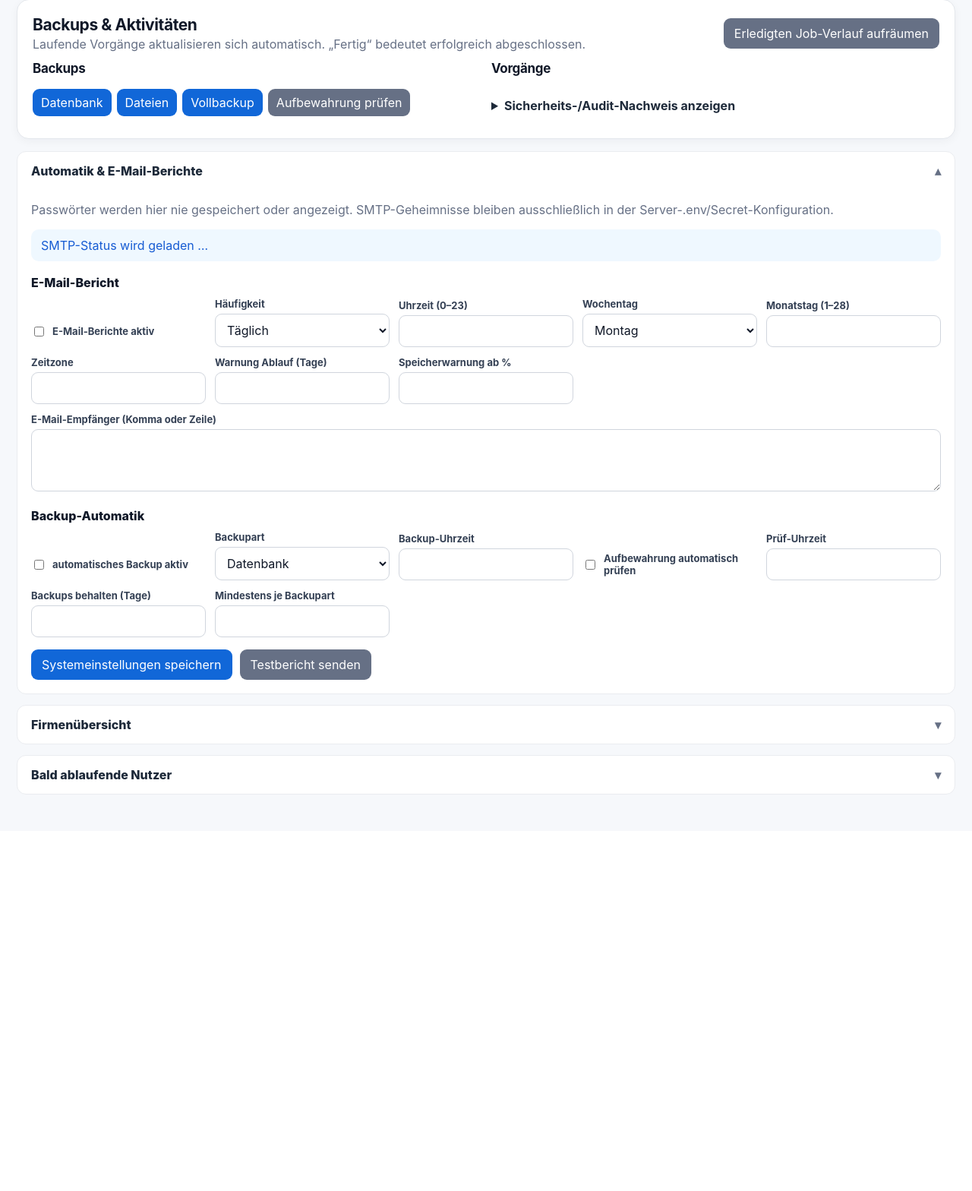
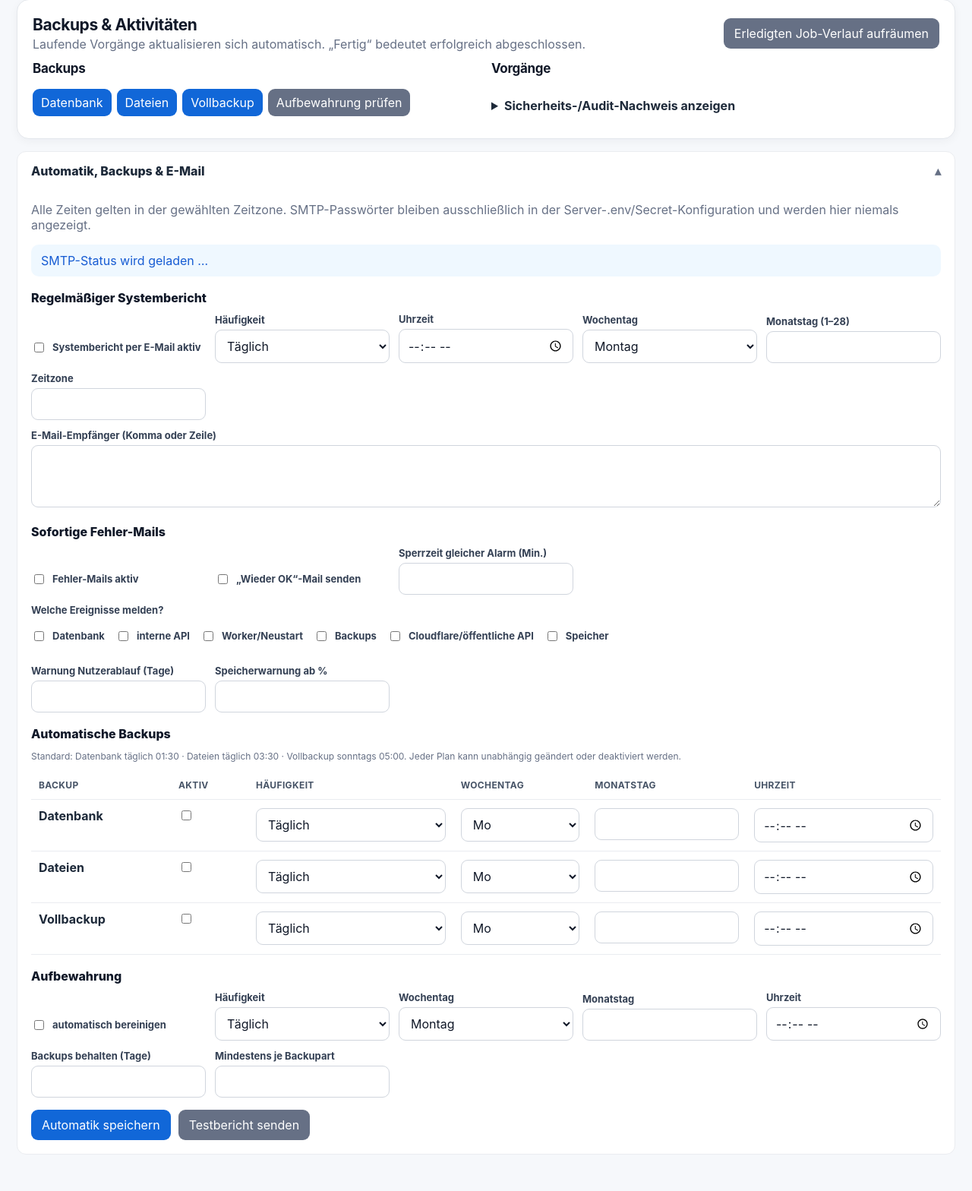
Before and after one commit to jensmeier/TB-Helfer-2.0, a Python web app: template server/templates/v1_system_status.html in a window 1280 px wide, after a click that opens the changed part. Shown: the part 647-2215 px from the top of the page at 76% size. Before the commit the page ends 1693 px from the top, so only its background shows below. Run offline with Jinja, Linux system fonts and the light colour scheme; the template is opened without the code that fills it, so the values that code supplies are empty.

Commit message:
Systemstatus für Monitor, Backups und E-Mail neu ordnen

```diff
--- a/server/templates/v1_system_status.html
+++ b/server/templates/v1_system_status.html
@@ -101,50 +101,73 @@
 </div>
 
 <details class="panel">
-  <summary>Automatik &amp; E-Mail-Berichte</summary>
+  <summary>Automatik, Backups &amp; E-Mail</summary>
   <div class="panel-body">
-    <p class="muted">Passwörter werden hier nie gespeichert oder angezeigt. SMTP-Geheimnisse bleiben ausschließlich in der Server-.env/Secret-Konfiguration.</p>
+    <p class="muted">Alle Zeiten gelten in der gewählten Zeitzone. SMTP-Passwörter bleiben ausschließlich in der Server-.env/Secret-Konfiguration und werden hier niemals angezeigt.</p>
     <div id="smtpState" class="notice info">SMTP-Status wird geladen …</div>
-    <div class="section-title">E-Mail-Bericht</div>
+
+    <div class="section-title">Regelmäßiger Systembericht</div>
     <div class="form-grid">
-      <div class="inline-check"><input id="emailEnabled" type="checkbox"><label for="emailEnabled">E-Mail-Berichte aktiv</label></div>
+      <div class="inline-check"><input id="emailEnabled" type="checkbox"><label for="emailEnabled">Systembericht per E-Mail aktiv</label></div>
       <div><label for="emailFrequency">Häufigkeit</label><select id="emailFrequency"><option value="DAILY">Täglich</option><option value="WEEKLY">Wöchentlich</option><option value="MONTHLY">Monatlich</option></select></div>
-      <div><label for="emailHour">Uhrzeit (0–23)</label><input id="emailHour" type="number" min="0" max="23"></div>
+      <div><label for="emailTime">Uhrzeit</label><input id="emailTime" type="time"></div>
       <div><label for="emailWeekday">Wochentag</label><select id="emailWeekday"><option value="0">Montag</option><option value="1">Dienstag</option><option value="2">Mittwoch</option><option value="3">Donnerstag</option><option value="4">Freitag</option><option value="5">Samstag</option><option value="6">Sonntag</option></select></div>
       <div><label for="emailMonthday">Monatstag (1–28)</label><input id="emailMonthday" type="number" min="1" max="28"></div>
       <div><label for="timezone">Zeitzone</label><input id="timezone" type="text" maxlength="100"></div>
-      <div><label for="expiryWarning">Warnung Ablauf (Tage)</label><input id="expiryWarning" type="number" min="1" max="365"></div>
-      <div><label for="storageWarning">Speicherwarnung ab %</label><input id="storageWarning" type="number" min="50" max="99.9" step="0.1"></div>
       <div class="wide"><label for="emailRecipients">E-Mail-Empfänger (Komma oder Zeile)</label><textarea id="emailRecipients" rows="3" maxlength="4000"></textarea></div>
     </div>
-    <div class="section-title">Backup-Automatik</div>
+
+    <div class="section-title">Sofortige Fehler-Mails</div>
     <div class="form-grid">
-      <div class="inline-check"><input id="autoBackup" type="checkbox"><label for="autoBackup">automatisches Backup aktiv</label></div>
-      <div><label for="backupKind">Backupart</label><select id="backupKind"><option value="DATABASE">Datenbank</option><option value="FILES">Dateien</option><option value="FULL">Vollbackup</option></select></div>
-      <div><label for="backupHour">Backup-Uhrzeit</label><input id="backupHour" type="number" min="0" max="23"></div>
-      <div class="inline-check"><input id="autoRetention" type="checkbox"><label for="autoRetention">Aufbewahrung automatisch prüfen</label></div>
-      <div><label for="retentionHour">Prüf-Uhrzeit</label><input id="retentionHour" type="number" min="0" max="23"></div>
+      <div class="inline-check"><input id="alertEmailEnabled" type="checkbox"><label for="alertEmailEnabled">Fehler-Mails aktiv</label></div>
+      <div class="inline-check"><input id="alertRecoveryEnabled" type="checkbox"><label for="alertRecoveryEnabled">„Wieder OK“-Mail senden</label></div>
+      <div><label for="alertCooldown">Sperrzeit gleicher Alarm (Min.)</label><input id="alertCooldown" type="number" min="5" max="1440"></div>
+      <div class="wide">
+        <label>Welche Ereignisse melden?</label>
+        <div class="actions" style="gap:14px;flex-wrap:wrap">
+          <label class="inline-check"><input id="alertDatabase" type="checkbox"> Datenbank</label>
+          <label class="inline-check"><input id="alertInternalApi" type="checkbox"> interne API</label>
+          <label class="inline-check"><input id="alertWorker" type="checkbox"> Worker/Neustart</label>
+          <label class="inline-check"><input id="alertBackup" type="checkbox"> Backups</label>
+          <label class="inline-check"><input id="alertPublicApi" type="checkbox"> Cloudflare/öffentliche API</label>
+          <label class="inline-check"><input id="alertStorage" type="checkbox"> Speicher</label>
+        </div>
+      </div>
+      <div><label for="expiryWarning">Warnung Nutzerablauf (Tage)</label><input id="expiryWarning" type="number" min="1" max="365"></div>
+      <div><label for="storageWarning">Speicherwarnung ab %</label><input id="storageWarning" type="number" min="50" max="99.9" step="0.1"></div>
+    </div>
+
+    <div class="section-title">Automatische Backups</div>
+    <p class="small">Standard: Datenbank täglich 01:30 · Dateien täglich 03:30 · Vollbackup sonntags 05:00. Jeder Plan kann unabhängig geändert oder deaktiviert werden.</p>
+    <div class="scroll">
+      <table>
+        <thead><tr><th>Backup</th><th>Aktiv</th><th>Häufigkeit</th><th>Wochentag</th><th>Monatstag</th><th>Uhrzeit</th></tr></thead>
+        <tbody>
+          <tr><td><b>Datenbank</b></td><td><input id="dbEnabled" type="checkbox"></td><td><select id="dbFrequency"><option value="DAILY">Täglich</option><option value="WEEKLY">Wöchentlich</option><option value="MONTHLY">Monatlich</option></select></td><td><select id="dbWeekday"><option value="0">Mo</option><option value="1">Di</option><option value="2">Mi</option><option value="3">Do</option><option value="4">Fr</option><option value="5">Sa</option><option value="6">So</option></select></td><td><input id="dbMonthday" type="number" min="1" max="28"></td><td><input id="dbTime" type="time"></td></tr>
+          <tr><td><b>Dateien</b></td><td><input id="filesEnabled" type="checkbox"></td><td><select id="filesFrequency"><option value="DAILY">Täglich</option><option value="WEEKLY">Wöchentlich</option><option value="MONTHLY">Monatlich</option></select></td><td><select id="filesWeekday"><option value="0">Mo</option><option value="1">Di</option><option value="2">Mi</option><option value="3">Do</option><option value="4">Fr</option><option value="5">Sa</option><option value="6">So</option></select></td><td><input id="filesMonthday" type="number" min="1" max="28"></td><td><input id="filesTime" type="time"></td></tr>
+          <tr><td><b>Vollbackup</b></td><td><input id="fullEnabled" type="checkbox"></td><td><select id="fullFrequency"><option value="DAILY">Täglich</option><option value="WEEKLY">Wöchentlich</option><option value="MONTHLY">Monatlich</option></select></td><td><select id="fullWeekday"><option value="0">Mo</option><option value="1">Di</option><option value="2">Mi</option><option value="3">Do</option><option value="4">Fr</option><option value="5">Sa</option><option value="6">So</option></select></td><td><input id="fullMonthday" type="number" min="1" max="28"></td><td><input id="fullTime" type="time"></td></tr>
+        </tbody>
+      </table>
+    </div>
+
+    <div class="section-title">Aufbewahrung</div>
+    <div class="form-grid">
+      <div class="inline-check"><input id="retentionEnabled" type="checkbox"><label for="retentionEnabled">automatisch bereinigen</label></div>
+      <div><label for="retentionFrequency">Häufigkeit</label><select id="retentionFrequency"><option value="DAILY">Täglich</option><option value="WEEKLY">Wöchentlich</option><option value="MONTHLY">Monatlich</option></select></div>
+      <div><label for="retentionWeekday">Wochentag</label><select id="retentionWeekday"><option value="0">Montag</option><option value="1">Dienstag</option><option value="2">Mittwoch</option><option value="3">Donnerstag</option><option value="4">Freitag</option><option value="5">Samstag</option><option value="6">Sonntag</option></select></div>
+      <div><label for="retentionMonthday">Monatstag</label><input id="retentionMonthday" type="number" min="1" max="28"></div>
+      <div><label for="retentionTime">Uhrzeit</label><input id="retentionTime" type="time"></div>
       <div><label for="retentionDays">Backups behalten (Tage)</label><input id="retentionDays" type="number" min="1" max="3650"></div>
       <div><label for="retentionMin">Mindestens je Backupart</label><input id="retentionMin" type="number" min="1" max="50"></div>
     </div>
+
     <div class="actions" style="margin-top:16px">
-      <button id="saveAutomation" type="button">Systemeinstellungen speichern</button>
+      <button id="saveAutomation" type="button">Automatik speichern</button>
       <button id="testEmail" class="secondary" type="button">Testbericht senden</button>
     </div>
   </div>
 </details>
 
-<details class="panel">
-  <summary>Firmenübersicht</summary>
-  <div class="panel-body">
-    <div class="scroll"><table><thead><tr><th>Firma</th><th>Nutzer</th><th>aktive Geräte</th><th>Baustellen</th><th>Dateien</th><th>Dateigröße</th></tr></thead><tbody id="companies"></tbody></table></div>
-  </div>
-</details>
-
-<details class="panel">
-  <summary>Bald ablaufende Nutzer</summary>
-  <div class="panel-body"><div id="expiringUsers"></div></div>
-</details>
 {% endblock %}
 {% block scripts %}
 <script>
@@ -162,13 +185,17 @@ function val(id,value){document.getElementById(id).value=value??'';}
 function checked(id,value){document.getElementById(id).checked=!!value;}
 function numberValue(id){return Number(document.getElementById(id).value);}
 function recipientsValue(){return document.getElementById('emailRecipients').value.split(/[\n,;]+/).map(v=>v.trim()).filter(Boolean);}
+function setTime(id,hour,minute){document.getElementById(id).value=String(Number(hour||0)).padStart(2,'0')+':'+String(Number(minute||0)).padStart(2,'0');}
+function timeParts(id){const raw=document.getElementById(id).value||'00:00',p=raw.split(':');return {hour:Number(p[0]||0),minute:Number(p[1]||0)};}
+function fillSchedule(prefix,s){const x=s||{};checked(prefix+'Enabled',x.enabled);val(prefix+'Frequency',x.frequency||'DAILY');val(prefix+'Weekday',x.weekday??6);val(prefix+'Monthday',x.monthday??1);setTime(prefix+'Time',x.hour??0,x.minute??0);}
+function scheduleValue(prefix){const t=timeParts(prefix+'Time');return {enabled:document.getElementById(prefix+'Enabled').checked,frequency:document.getElementById(prefix+'Frequency').value,hour:t.hour,minute:t.minute,weekday:numberValue(prefix+'Weekday'),monthday:numberValue(prefix+'Monthday')};}
 function backupKindLabel(kind){return ({DATABASE:'Datenbank-Backup',FILES:'Datei-Backup',FULL:'Vollbackup',RESTORE_TEST:'Restore-Test',RESTORE_TARGET:'Restore ins getrennte Ziel'})[kind]||kind;}
 function backupStatusLabel(status){return ({OK:'OK',FAILED:'Fehlgeschlagen',RUNNING:'Läuft',PURGED:'Bereinigt'})[status]||status;}
 function statusClass(status){return status==='FAILED'?'bad':status==='DONE'?'good':status==='RUNNING'?'running':'';}
 function pollAgain(active){clearTimeout(pollTimer);pollTimer=setTimeout(function(){load(false);},active?1500:8000);}
 
 function monitorStatusLabel(status){
-  return ({OK:'OK',WARN:'Warnung',ERROR:'Fehler',SKIP:'nicht konfiguriert',UNKNOWN:'unbekannt'})[String(status||'UNKNOWN').toUpperCase()]||String(status||'unbekannt');
+  return ({OK:'OK',WARN:'Warnung',ERROR:'Fehler',SKIP:'nicht verfügbar',UNKNOWN:'unbekannt'})[String(status||'UNKNOWN').toUpperCase()]||String(status||'unbekannt');
 }
 function monitorBox(label,check,value){
   const x=check||{},s=String(x.status||'UNKNOWN').toUpperCase(),cls=s==='ERROR'?'error':s==='WARN'?'warn':s==='OK'?'ok':'';
@@ -185,19 +212,27 @@ function renderMonitor(mon){
   const overall=String(mon.overall||'UNKNOWN').toUpperCase(),ch=mon.checks||{},ev=mon.events_24h||{};
   const stateClass=overall==='ERROR'?'status-bad':overall==='WARN'?'status-warn':'status-good';
   state.innerHTML='<span class="'+stateClass+'">● '+esc(monitorStatusLabel(overall))+'</span><span> · '+esc(dt(mon.updated_at))+'</span>';
-  const db=ch.database||{},api=ch.api||{},pub=ch.public||{},worker=ch.worker||{},io=ch.io||{},mem=ch.memory||{};
+  const db=ch.database||{},api=ch.api||{},pub=ch.public||{},worker=ch.worker||{},backup=ch.backup||{},storage=ch.storage||{},io=ch.io||{},mem=ch.memory||{},cur=mon.current||{};
   summary.innerHTML=[
     monitorBox('Datenbank',db,monitorStatusLabel(db.status)+(db.latency_ms!=null?' · '+db.latency_ms+' ms':'')),
     monitorBox('Interne API',api,monitorStatusLabel(api.status)+(api.latency_ms!=null?' · '+api.latency_ms+' ms':'')),
     monitorBox('Worker',worker,monitorStatusLabel(worker.status)+(worker.age_seconds!=null?' · '+worker.age_seconds+' s':'')),
+    monitorBox('Backups',backup,monitorStatusLabel(backup.status)),
+    monitorBox('Datenspeicher',storage,monitorStatusLabel(storage.status)+(storage.percent_used!=null?' · '+storage.percent_used+' %':'')),
     monitorBox('I/O-Druck',io,monitorStatusLabel(io.status)+(io.full_avg10!=null?' · '+io.full_avg10+' %':'')),
     monitorBox('Swap',mem,monitorStatusLabel(mem.status)+(mem.swap_used_percent!=null?' · '+mem.swap_used_percent+' %':'')),
     monitorBox('Cloudflare / öffentliche API',pub,monitorStatusLabel(pub.status)+(pub.latency_ms!=null?' · '+pub.latency_ms+' ms':'')),
-    monitorBox('Letzte 24 h',{status:Number(ev.error||0)>0?'WARN':'OK',detail:'Warnungen: '+Number(ev.warn||0)},String(Number(ev.error||0))+' Fehler')
+    monitorBox('Fehlerlage',{status:Number(cur.error||0)>0?'ERROR':Number(cur.warn||0)>0?'WARN':'OK',detail:'Letzte 24 h: '+Number(ev.error||0)+' Fehler · '+Number(ev.warn||0)+' Warnungen'},'Aktuell '+Number(cur.error||0)+' Fehler · '+Number(cur.warn||0)+' Warnungen')
   ].join('');
   events.innerHTML=(mon.recent_events||[]).map(function(e){
-    const level=String(e.level||'INFO').toUpperCase(),cls=level==='ERROR'?'bad':level==='WARN'?'running':'good';
-    return '<div class="item '+cls+'"><div class="job-head"><div><b>'+esc(e.code||'MONITOR')+'</b><div class="small">'+esc(e.message||'')+'</div></div><div class="small">'+esc(dt(e.timestamp))+'</div></div></div>';
+    const level=String(e.level||'INFO').toUpperCase(),cls=level==='ERROR'?'bad':level==='WARN'?'running':'good',d=e.data||{},details=[];
+    if(d.error_type)details.push('Fehlertyp: '+d.error_type);
+    if(d.http_status!=null)details.push('HTTP '+d.http_status);
+    if(d.latency_ms!=null)details.push(d.latency_ms+' ms');
+    if(d.age_seconds!=null)details.push('Heartbeat '+d.age_seconds+' s');
+    if(d.percent_used!=null)details.push('Speicher '+d.percent_used+' %');
+    if(d.detail)details.push(d.detail);
+    return '<div class="item '+cls+'"><div class="job-head"><div><b>'+esc(e.code||'MONITOR')+'</b><div class="small">'+esc(e.message||'')+'</div>'+(details.length?'<div class="small" style="margin-top:4px">'+esc(details.join(' · '))+'</div>':'')+'</div><div class="small">'+esc(dt(e.timestamp))+'</div></div></div>';
   }).join('')||'<p class="muted">Noch keine Diagnose-Ereignisse.</p>';
 }
 
@@ -221,11 +256,14 @@ async function load(hydrateForm=true){
   try{
     const result=await tbApi('/api/v1/admin/system/status');
     const x=result.data,c=x.counts||{},m=x.migration||{},st=x.storage||{},bst=x.backup_storage||{},br=x.backup_retention||{},a=x.automation||{},smtp=x.smtp||{},mon=x.monitor||{};
+    const mch=(mon.checks||{}),mdb=mch.database||{},mworker=mch.worker||{};
     document.getElementById('summary').innerHTML=[
-      kpi(c.companies||0,'Firmen'),
-      kpi((c.active_users||0)+' / '+(c.users||0),'aktive / alle Nutzer'),
-      kpi(c.active_devices||0,'aktive Geräte'),
-      kpi(c.worksites||0,'Baustellen'),
+      kpi(x.server_version||'—','Server'),
+      kpi((m.applied||0)+' / '+(m.known||0),'Migrationen'),
+      kpi(mdb.status==='OK'?(mdb.latency_ms!=null?mdb.latency_ms+' ms':'OK'):monitorStatusLabel(mdb.status),'Datenbank'),
+      kpi(mworker.status==='OK'?'OK':monitorStatusLabel(mworker.status),'Worker'),
+      kpi(st.available?Number(st.percent_used||0).toFixed(1)+' %':'—','Speicher belegt'),
+      kpi(x.last_successful_backup?'OK':'—','letztes Backup'),
       kpi((c.running_jobs||0)+' / '+(c.pending_jobs||0),'läuft / wartet'),
       kpi(c.failed_jobs_unacknowledged||0,'offene Fehler'),
       kpi(mon.available?monitorStatusLabel(mon.overall):'—','Serverüberwachung')
@@ -273,14 +311,6 @@ async function load(hydrateForm=true){
       return '<div class="audit-row '+(e.is_failure?'bad':'')+'"><div class="small">'+esc(dt(e.created_at))+'</div><div><b>'+esc(e.action_label||e.action)+'</b><div class="small">'+esc(e.actor_display_name||'System')+(e.entity_type?' · '+esc(e.entity_type):'')+'</div></div></div>';
     }).join('')||'<p class="muted">Noch keine Audit-Ereignisse.</p>';
 
-    document.getElementById('companies').innerHTML=(x.companies||[]).map(function(row){
-      return '<tr><td><b>'+esc(row.name)+'</b></td><td>'+esc(row.user_count)+'</td><td>'+esc(row.active_device_count)+'</td><td>'+esc(row.worksite_count)+'</td><td>'+esc(row.file_count)+'</td><td>'+esc(bytes(row.file_bytes))+'</td></tr>';
-    }).join('')||'<tr><td colspan="6" class="muted">Keine Firmen.</td></tr>';
-
-    document.getElementById('expiringUsers').innerHTML=(x.expiring_users||[]).map(function(u){
-      return '<div class="item"><b>'+esc(u.display_name)+'</b><div class="small">'+esc(u.login_name)+' · gültig bis '+esc(dt(u.access_valid_until))+'</div></div>';
-    }).join('')||'<p class="muted">Keine innerhalb des Warnzeitraums.</p>';
-
     const smtpClass=smtp.configured?'status-good':'status-warn';
     document.getElementById('smtpState').innerHTML=
       '<span class="'+smtpClass+'">'+(smtp.configured?'SMTP vorbereitet':'SMTP noch nicht vollständig eingerichtet')+'</span>'+
@@ -288,11 +318,13 @@ async function load(hydrateForm=true){
       '<div class="small">Letzter Bericht: '+esc(x.last_email_job?((x.last_email_job.status_label||x.last_email_job.status)+' · '+dt(x.last_email_job.finished_at||x.last_email_job.created_at)):'noch keiner')+'</div>';
 
     if((hydrateForm||firstLoad)&&!formDirty){
-      checked('emailEnabled',a.email_enabled);val('emailFrequency',a.email_frequency||'WEEKLY');val('emailHour',a.email_hour??8);val('emailWeekday',a.email_weekday??0);val('emailMonthday',a.email_monthday??1);
+      checked('emailEnabled',a.email_enabled);val('emailFrequency',a.email_frequency||'WEEKLY');setTime('emailTime',a.email_hour??10,a.email_minute??0);val('emailWeekday',a.email_weekday??6);val('emailMonthday',a.email_monthday??1);
       val('timezone',a.timezone||'Europe/Berlin');val('expiryWarning',a.user_expiry_warning_days??30);val('storageWarning',a.storage_warning_percent??85);
       val('emailRecipients',(a.email_recipients||[]).join('\n'));
-      checked('autoBackup',a.automatic_backup_enabled);val('backupKind',a.backup_kind||'DATABASE');val('backupHour',a.backup_hour??4);
-      checked('autoRetention',a.automatic_retention_enabled);val('retentionHour',a.retention_hour??5);val('retentionDays',a.backup_retention_days??30);val('retentionMin',a.backup_retention_min_per_kind??3);
+      checked('alertEmailEnabled',a.alert_email_enabled);checked('alertRecoveryEnabled',a.alert_recovery_enabled);val('alertCooldown',a.alert_cooldown_minutes??30);
+      const at=a.alert_types||{};checked('alertDatabase',at.database!==false);checked('alertInternalApi',at.internal_api!==false);checked('alertWorker',at.worker!==false);checked('alertBackup',at.backup!==false);checked('alertPublicApi',at.public_api!==false);checked('alertStorage',at.storage!==false);
+      const bs=a.backup_schedules||{};fillSchedule('db',bs.DATABASE||{enabled:true,frequency:'DAILY',hour:1,minute:30});fillSchedule('files',bs.FILES||{enabled:true,frequency:'DAILY',hour:3,minute:30});fillSchedule('full',bs.FULL||{enabled:true,frequency:'WEEKLY',weekday:6,hour:5,minute:0});
+      fillSchedule('retention',a.retention_schedule||{enabled:true,frequency:'WEEKLY',weekday:6,hour:6,minute:30});val('retentionDays',a.backup_retention_days??90);val('retentionMin',a.backup_retention_min_per_kind??3);
     }
     firstLoad=false;
     msg.className='';msg.textContent='';
@@ -301,14 +333,20 @@ async function load(hydrateForm=true){
 }
 
 async function saveAutomation(){
+  const et=timeParts('emailTime');
   const body={
     email_enabled:document.getElementById('emailEnabled').checked,
     email_frequency:document.getElementById('emailFrequency').value,
-    email_hour:numberValue('emailHour'),email_weekday:numberValue('emailWeekday'),email_monthday:numberValue('emailMonthday'),
-    email_recipients:recipientsValue(),timezone:document.getElementById('timezone').value.trim(),
+    email_hour:et.hour,email_minute:et.minute,email_weekday:numberValue('emailWeekday'),email_monthday:numberValue('emailMonthday'),
+    email_recipients:recipientsValue(),
+    alert_email_enabled:document.getElementById('alertEmailEnabled').checked,
+    alert_recovery_enabled:document.getElementById('alertRecoveryEnabled').checked,
+    alert_cooldown_minutes:numberValue('alertCooldown'),
+    alert_types:{database:document.getElementById('alertDatabase').checked,internal_api:document.getElementById('alertInternalApi').checked,worker:document.getElementById('alertWorker').checked,backup:document.getElementById('alertBackup').checked,public_api:document.getElementById('alertPublicApi').checked,storage:document.getElementById('alertStorage').checked},
+    timezone:document.getElementById('timezone').value.trim(),
     user_expiry_warning_days:numberValue('expiryWarning'),storage_warning_percent:numberValue('storageWarning'),
-    automatic_backup_enabled:document.getElementById('autoBackup').checked,backup_kind:document.getElementById('backupKind').value,backup_hour:numberValue('backupHour'),
-    automatic_retention_enabled:document.getElementById('autoRetention').checked,retention_hour:numberValue('retentionHour'),
+    backup_schedules:{DATABASE:scheduleValue('db'),FILES:scheduleValue('files'),FULL:scheduleValue('full')},
+    retention_schedule:scheduleValue('retention'),
     backup_retention_days:numberValue('retentionDays'),backup_retention_min_per_kind:numberValue('retentionMin')
   };
   try{
```
